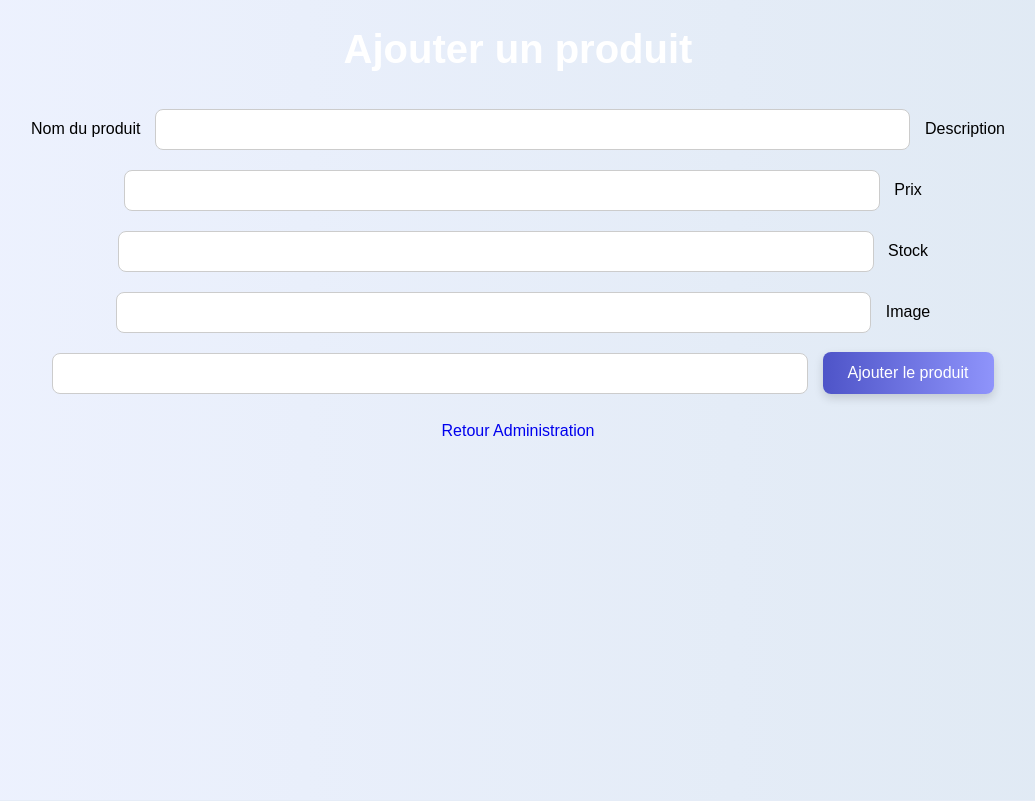
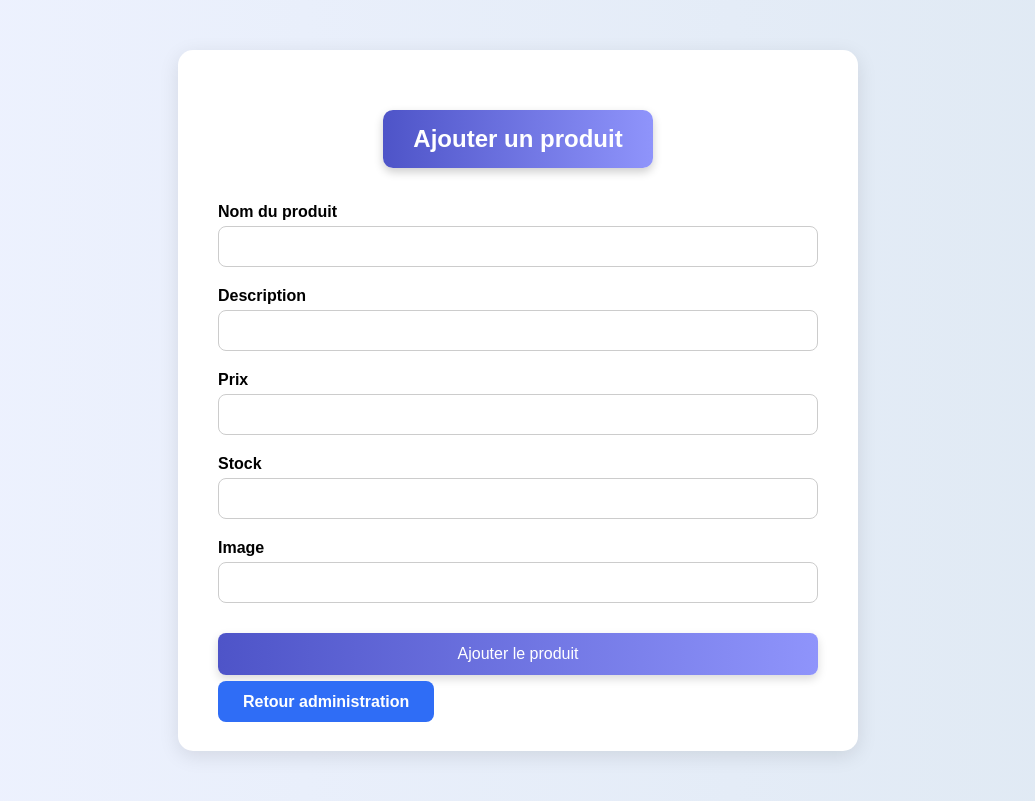
Before and after one commit to YOUCEF27YS/magasin_informatique, a Flask app: page /ajouter_produit in a window 1280 px wide. Shown: the whole page, without its empty margins (122-1157 px from the left). Before the commit the page ends 436 px from the top, so only its background shows below. Run offline with Flask 3, Linux system fonts and the light colour scheme.

```diff
--- a/static/style.css
+++ b/static/style.css
@@ -472,3 +472,33 @@ button:hover{
 .navbar a:hover{
     background:#3155ef;
 }
+.form-card{
+    width:600px;
+    margin:50px auto;
+    background:white;
+    padding:40px;
+    border-radius:15px;
+    box-shadow:0 5px 20px rgba(0,0,0,0.1);
+}
+
+.form-card form{
+    display:flex;
+    flex-direction:column;
+}
+
+.form-card label{
+    text-align:left;
+    margin-top:15px;
+    font-weight:bold;
+}
+
+.form-card input{
+    width:100%;
+    margin:5px 0;
+    box-sizing:border-box;
+}
+
+.form-card button{
+    width:100%;
+    margin-top:25px;
+}
--- a/templates/ajouter_produit.html
+++ b/templates/ajouter_produit.html
@@ -1,31 +1,37 @@
 <!DOCTYPE html>
-<html lang="fr">
+<html>
+
 <head>
-    <meta charset="UTF-8">
     <title>Ajouter un produit</title>
     <link rel="stylesheet" href="{{ url_for('static', filename='style.css') }}">
 </head>
+
 <body>
 
-<div class="container">
+<div class="form-card">
 
-    <h1>Ajouter un produit</h1>
+    <h2>Ajouter un produit</h2>
 
     <form method="POST">
 
         <label>Nom du produit</label>
+
         <input type="text" name="nom" required>
 
         <label>Description</label>
+
         <input type="text" name="description" required>
 
         <label>Prix</label>
+
         <input type="number" step="0.01" name="prix" required>
 
         <label>Stock</label>
+
         <input type="number" name="stock" required>
 
         <label>Image</label>
+
         <input type="text" name="image">
 
         <button type="submit">
@@ -36,11 +42,12 @@
 
     <br>
 
-    <a href="/admin">
-        Retour Administration
+    <a href="/admin" class="btn-admin">
+        Retour administration
     </a>
 
 </div>
 
 </body>
+
 </html>
```
